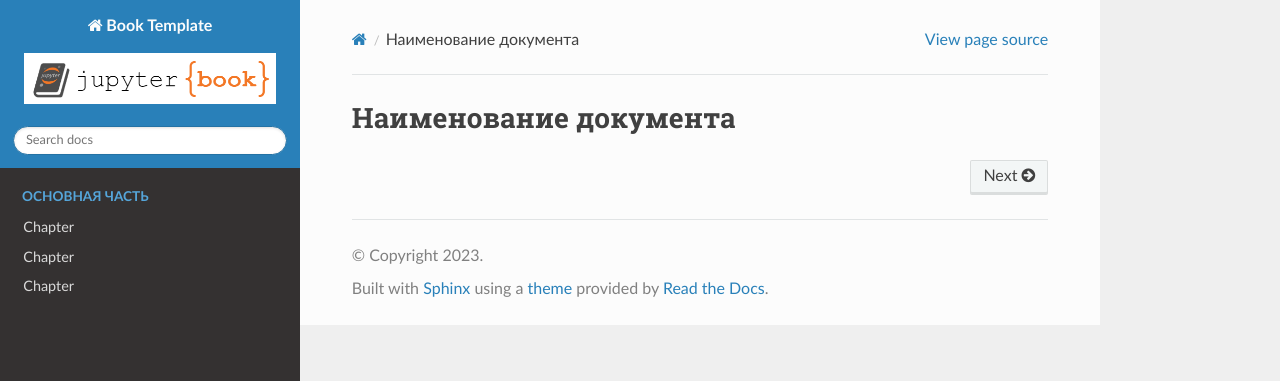
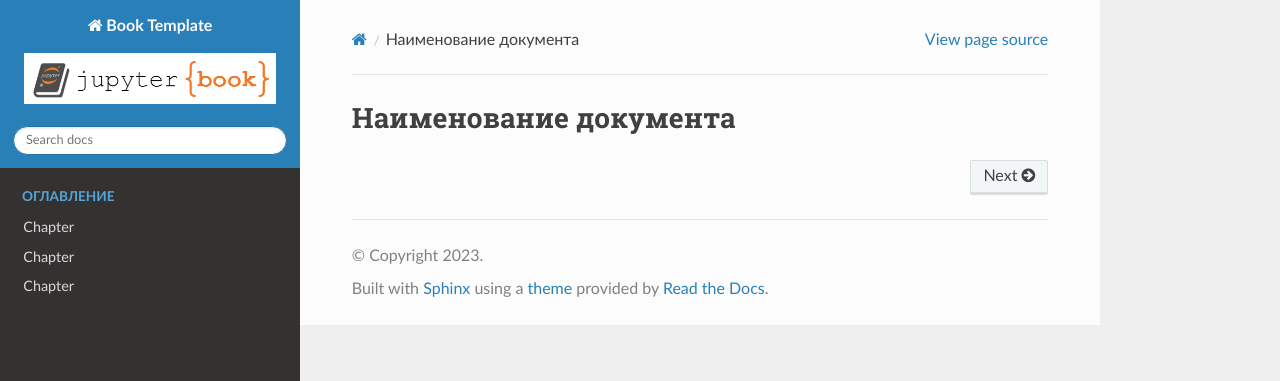
Before and after one commit to VMescheryakov/book-template, a Jupyter Book: the page built from docs/intro.md, in a window 1280 px wide. Shown: the top 381 px of the page. Built offline with Jupyter Book 1.0.4 settings and Sphinx 7.4.7 and the Read the Docs theme 2.0.0, drawn with Linux system fonts in a browser that asks for light colours.

Commit message:
Update _toc.yml

```diff
--- a/docs/_toc.yml
+++ b/docs/_toc.yml
@@ -4,7 +4,7 @@
 format: jb-book
 root: intro
 parts:
-- caption: Основная часть
+- caption: Оглавление
   chapters:
   - file: chapter1
   - file: chapter2
```
